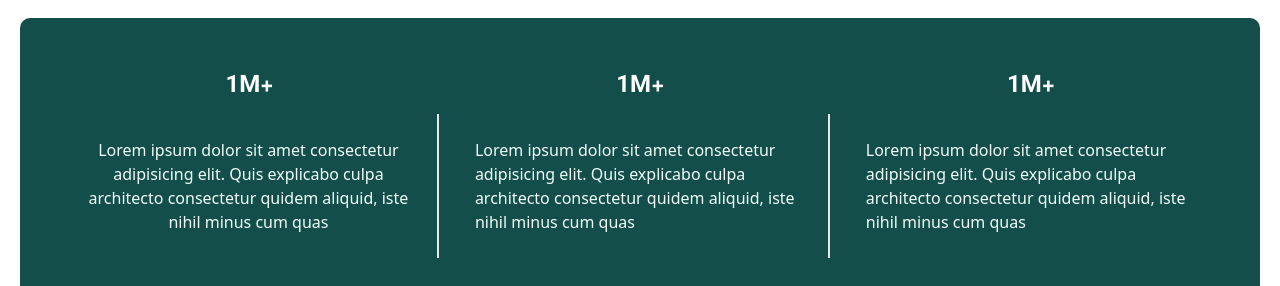
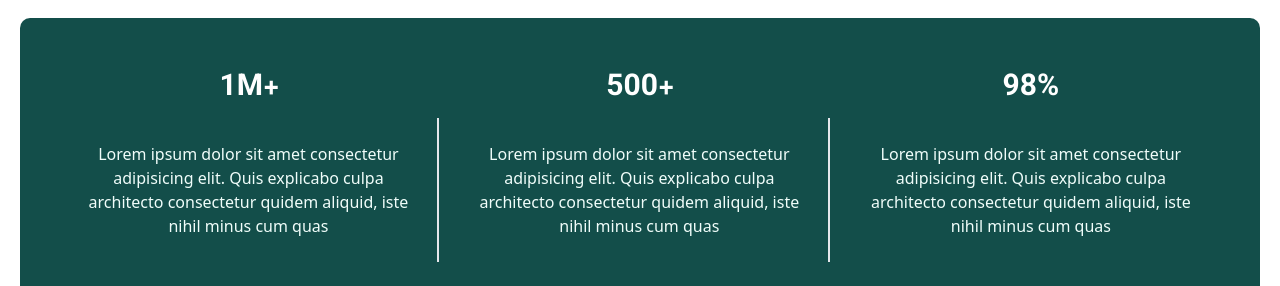
Before and after one commit to Habibsultani/Eduzone, a Vue app: page /home in a window 1280 px wide. Shown: the part 782-1068 px from the top of the page. Built offline with nearby package versions, Linux system fonts and the light colour scheme; a web font is replaced by a local one.

Commit message:
new styles

```diff
--- a/src/components/MainPage.vue
+++ b/src/components/MainPage.vue
@@ -68,7 +68,7 @@
         <div class="flex gap-3">
           <div>
             <h1
-              class="text-center text-2xl text-white font-bold font-vazirmtn my-3"
+              class="text-center text-3xl text-white font-bold font-vazirmtn my-3"
             >
               1M+
             </h1>
@@ -82,11 +82,13 @@
           </div>
           <div>
             <h1
-              class="text-center text-2xl text-white font-bold font-vazirmtn my-3"
+              class="text-center text-3xl text-white font-bold font-vazirmtn my-3"
             >
-              1M+
+              500+
             </h1>
-            <p class="text-md text-teal-50 p-6 flex-wrap border-r-2">
+            <p
+              class="text-md text-center text-teal-50 p-6 flex-wrap border-r-2"
+            >
               Lorem ipsum dolor sit amet consectetur adipisicing elit. Quis
               explicabo culpa architecto consectetur quidem aliquid, iste nihil
               minus cum quas
@@ -94,11 +96,11 @@
           </div>
           <div>
             <h1
-              class="text-center text-2xl text-white font-bold font-vazirmtn my-3"
+              class="text-center text-3xl text-white font-bold font-vazirmtn my-3"
             >
-              1M+
+              98%
             </h1>
-            <p class="text-md text-teal-50 p-6 flex-wrap">
+            <p class="text-md text-center text-teal-50 p-6 flex-wrap">
               Lorem ipsum dolor sit amet consectetur adipisicing elit. Quis
               explicabo culpa architecto consectetur quidem aliquid, iste nihil
               minus cum quas
```
